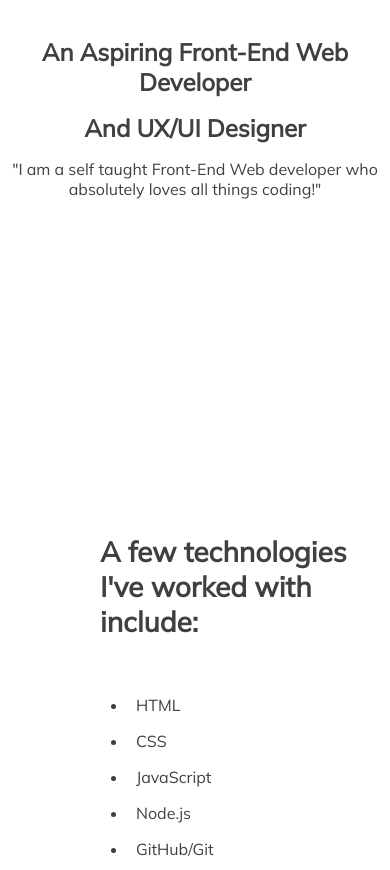
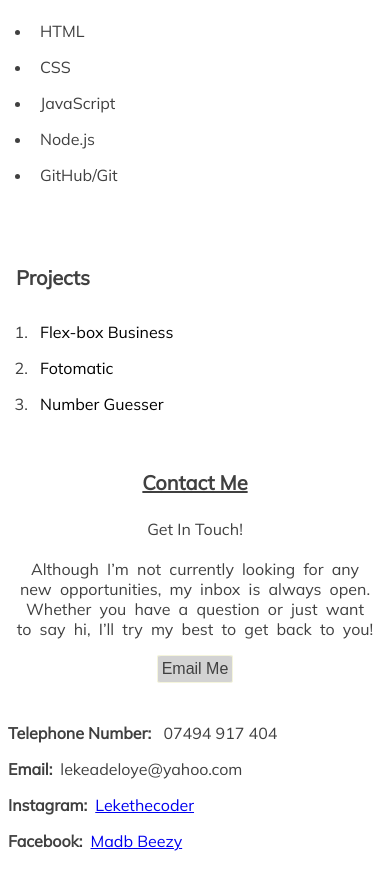
Before and after one commit to Lekeadeloye/portfolioWebsite, a plain HTML site: page index.html in a window 390 px wide. Shown: the part 330-1200 px from the top of the page. Drawn offline with Linux system fonts and the light colour scheme.

Commit message:
Updated mobile size query

```diff
--- a/stylesheets/styles.css
+++ b/stylesheets/styles.css
@@ -341,11 +341,98 @@ footer {
 }
 
 @media only screen and (min-width: 320px) and (max-width: 600px) {
+
+  /*  Navigation  */
+  header {
+    display: none;
+  }
+
+  /*  About Me Section  */
+
+  #about-me {
+    padding-top: 1rem;
+    display: block;
+    height: 30vh;
+    padding: 1rem;
+  }
+
   .bio-title {
+    font-size: 1.5rem;
+  }
+
+  .bio-sub-title {
+    font-size: 1.25rem;
+  }
+
+  /*  Skills Section  */
+
+  .skills-container {
+    padding-left: 0.5rem;
+  }
+
+  .skills-container p {
+    font-size: 1.25rem;
+    padding: 0.75rem;
+  }
+
+  .skills-container ul {
+    padding: 1rem 0 0 1.5rem;
+  }
+
+  /*  Projects Section  */
+
+  #projects {
+    padding-left: 0.5rem;
+  }
+
+  #projects h3 {
+    font-size: 1.25rem;
+    padding: 0.5rem;
+  }
+
+  .project-name {
+    padding: 1rem 0 0 1.5rem;
+  }
+
+  /*  Contact Me Section  */
+
+  .contact-me-title {
+    font-size: 1.25rem;
+    margin-top: 2.5rem;
+    text-decoration: underline;
+    padding: 0.5rem;
+  }
+
+  .contact-me-container {
+    width: 100%;
+    padding: 1rem;
+  }
+
+  .contact-me-container p {
+    margin-top: 0;
+  }
+
+  #email-button {
+    margin-top: 1rem;
     font-size: 1rem;
   }
 
-  .bio-sub-title {
-    font-size: 1rem;
+  .contact-info-container {
+    padding-left: 0;
+    margin-top: 1rem;
+  }
+
+  .contact-info-container h3 {
+    display: none;
+  }
+
+  .contact-info-container ul {
+    padding: 0;
+  }
+
+  /*  Footer Section  */
+
+  footer {
+    margin-top: 3.5rem;
   }
 }
```
